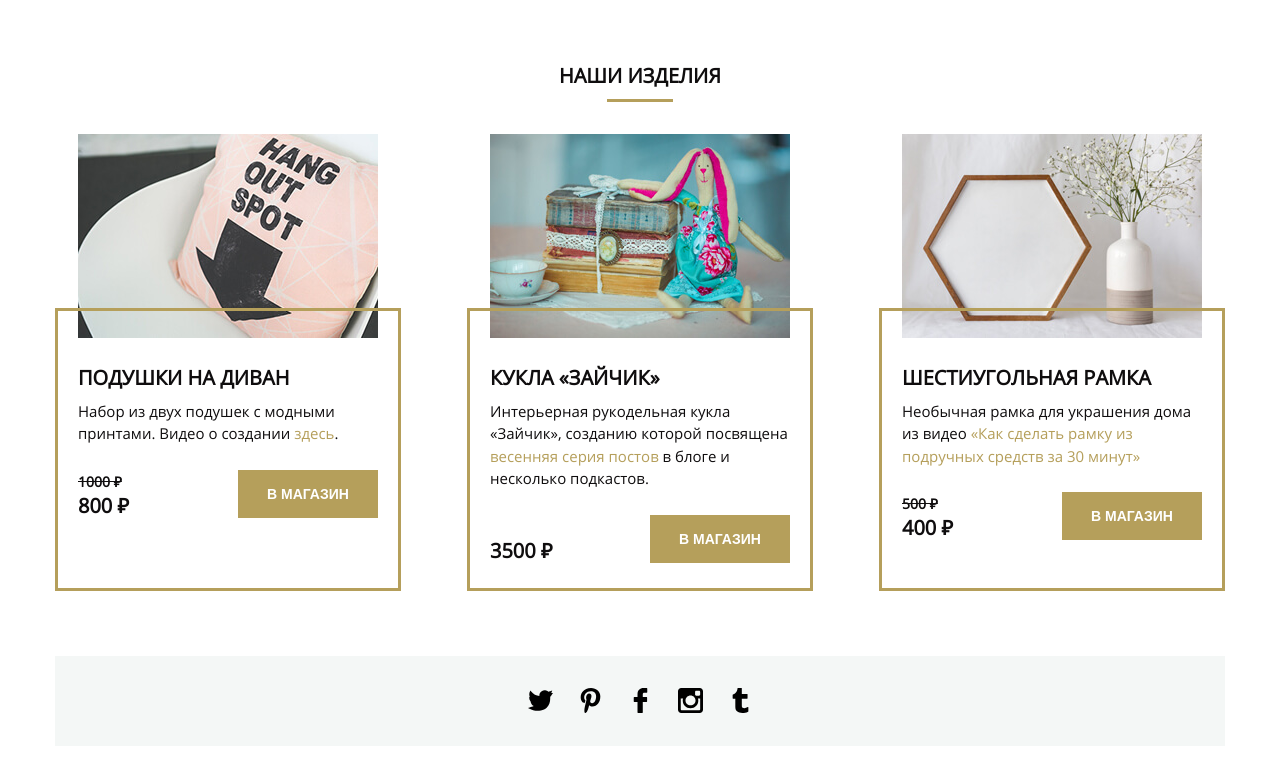
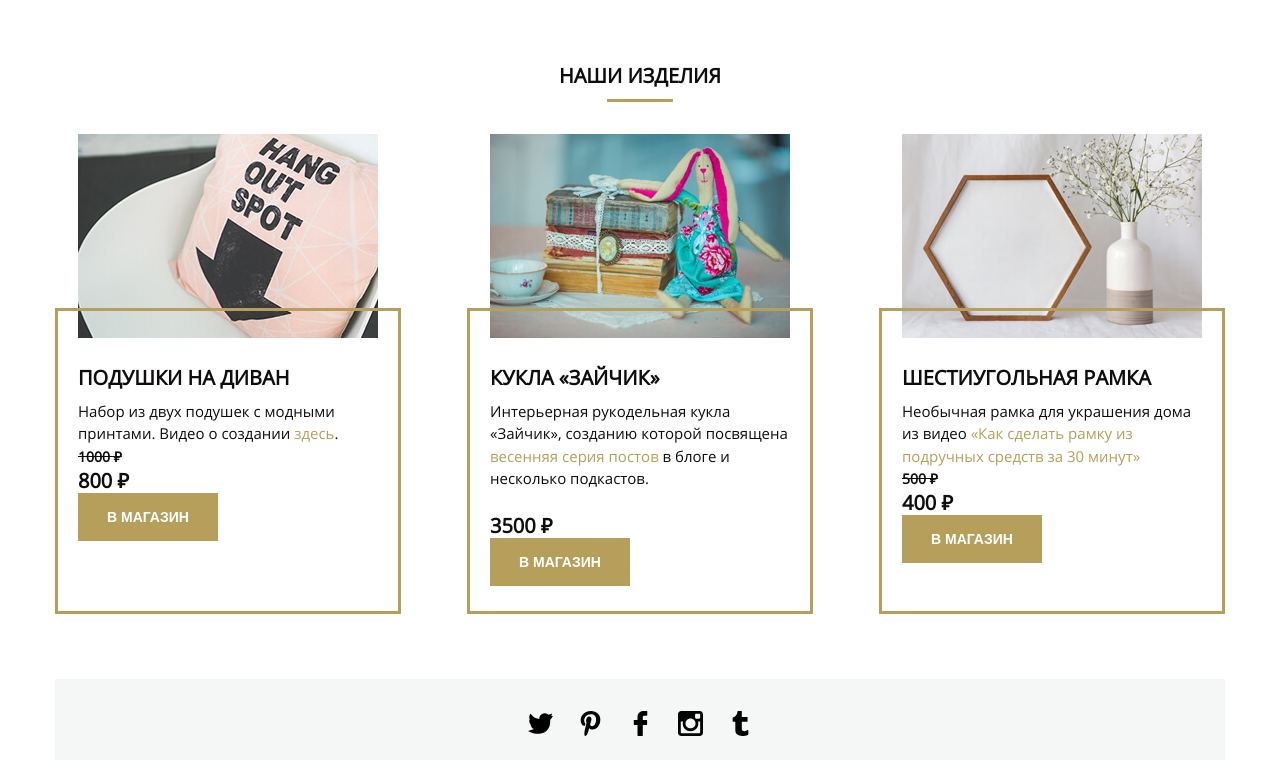
Before and after one commit to Alhimi/mq-diplom, a plain HTML site: page index.html in a window 1280 px wide. Shown: the part 2690-3450 px from the top of the page. Drawn offline with Linux system fonts and the light colour scheme; files whose address does not match are found by name.

Commit message:
Add files via upload

```diff
--- a/index.html
+++ b/index.html
@@ -267,8 +267,10 @@
 	    <section class="mailing-form">
 	      <h2 class="mailing-header">рассылка</h2>
 	      <form class="mailing">
-	        <span class="mailing-text">Подпишитесь на новые выпуски статей!</span>
-	        <input type="email" class="email" placeholder="Ваш email-адрес" required>
+	      	<label class="mailing-label">
+		        <span class="mailing-text">Подпишитесь на новые выпуски статей!</span>
+		        <input type="email" class="email" placeholder="Ваш email-адрес" required>
+	    	</label>
 	        <button type="submit" class="subscribe">подписаться
 	        </button>
 	      </form>
@@ -347,13 +349,11 @@
 				<div class="product-info">
 					<h2 class="product-header">Подушки на диван</h2>
 					<div class="product-description">Набор из двух подушек с модными принтами. Видео о создании <a class="product-link" href="#0">здесь</a>.</div>
-					<form class="product-buy-form">
 						<div class="price">
 							<div class="price-old">1000 ₽</div>
 						    <div class="price-new">800 ₽</div>
 						</div>
 						<button class="buy">в магазин</button>
-					</form>
 				</div>
 			</article>
 			<article class="product">
@@ -372,13 +372,11 @@
 				<div class="product-info">
 					<h2 class="product-header">Кукла «Зайчик»</h2>
 					<div class="product-description">Интерьерная рукодельная кукла «Зайчик», созданию которой посвящена <a class="product-link" href="#0">весенняя серия постов</a> в блоге и несколько подкастов.</div>
-					<form class="product-buy-form">
 						<div class="price">
 							<div class="price-old price-old-rabbit">3500 ₽</div>
 						    <div class="price-new">3500 ₽</div>
 						</div>
 						<button class="buy">в магазин</button>
-					</form>
 				</div>
 			</article>
 			<article class="product">
@@ -397,13 +395,11 @@
 				<div class="product-info">
 					<h2 class="product-header">Шестиугольная рамка</h2>
 					<div class="product-description">Необычная рамка для украшения дома из видео <a class="product-link" href="#0">«Как сделать рамку из подручных средств за 30 минут»</a></div>
-					<form class="product-buy-form">
 						<div class="price">
 							<div class="price-old">500 ₽</div>
 						    <div class="price-new">400 ₽</div>
 						</div>
 						<button class="buy">в магазин</button>
-					</form>
 				</div>
 			</article>
 		</div>
```
